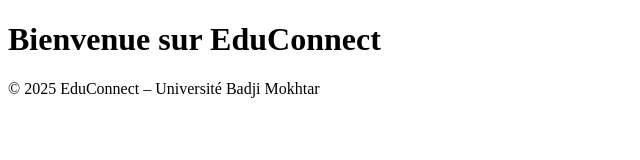
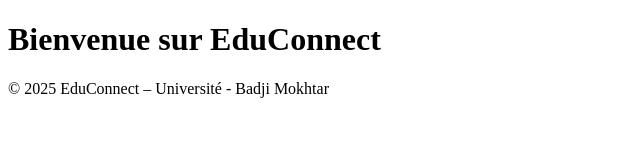
Before and after one commit to InesSlimani/educonnect, a plain HTML site: page index.html in a window 1280 px wide. Shown: the full height of the page, 0-640 px from the left. Drawn offline with Linux system fonts and the light colour scheme.

Commit message:
update university footer on main

```diff
--- a/index.html
+++ b/index.html
@@ -8,7 +8,7 @@
 
     <h1>Bienvenue sur EduConnect</h1>
 
-    <footer>© 2025 EduConnect – Université Badji Mokhtar</footer>
+    <footer>© 2025 EduConnect – Université - Badji Mokhtar</footer>
 
 </body>
 </html>
```
